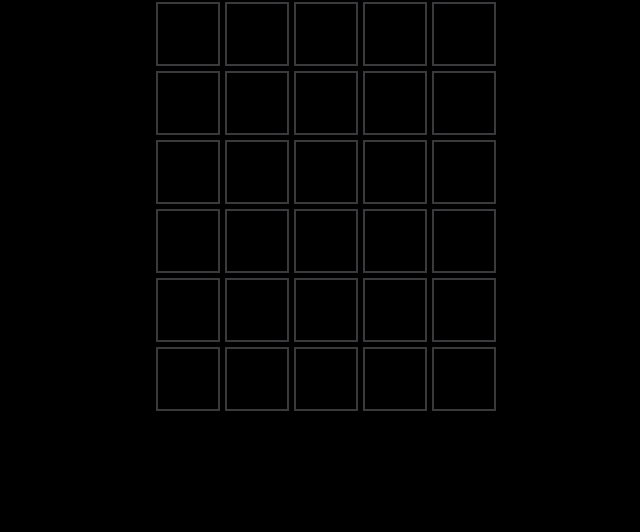
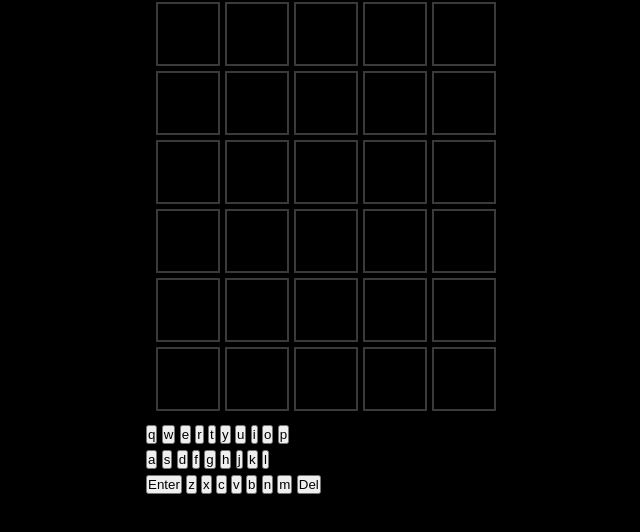
Before and after one commit to Danielbyte/WordleDoodle, a website: page src/public/index.html in a window 1280 px wide. Shown: the part 82-614 px from the top of the page, without its empty margins (314-954 px from the left). Drawn offline with Linux system fonts and the light colour scheme.

Commit message:
Added keyboard buttons

```diff
--- a/src/public/css/styles.css
+++ b/src/public/css/styles.css
@@ -52,4 +52,6 @@ header{
   border: 2px solid rgb(58, 58, 60);
   min-width: 60px;
   min-height: 60px;
+  font-size: 32px;
+  font-weight: bold;
 }
--- a/src/public/index.html
+++ b/src/public/index.html
@@ -17,6 +17,45 @@
       <div id="board-container">
         <div id="board"></div>
       </div>
+
+      <div id="keyboard-container">
+        <div class="keybord-row">
+          <button data-key="q">q</button>
+          <button data-key="w">w</button>
+          <button data-key="e">e</button>
+          <button data-key="r">r</button>
+          <button data-key="t">t</button>
+          <button data-key="y">y</button>
+          <button data-key="u">u</button>
+          <button data-key="i">i</button>
+          <button data-key="o">o</button>
+          <button data-key="p">p</button>
+        </div>
+        <div class="keybord-row">
+          <div class="spacer-half"></div>
+          <button data-key="a">a</button>
+          <button data-key="s">s</button>
+          <button data-key="d">d</button>
+          <button data-key="f">f</button>
+          <button data-key="g">g</button>
+          <button data-key="h">h</button>
+          <button data-key="j">j</button>
+          <button data-key="k">k</button>
+          <button data-key="l">l</button>
+          <div class="spacer-half"></div>
+        </div>
+        <div class="keybord-row">
+          <button data-key="enter" class="wide-button">Enter</button>
+          <button data-key="z">z</button>
+          <button data-key="x">x</button>
+          <button data-key="c">c</button>
+          <button data-key="v">v</button>
+          <button data-key="b">b</button>
+          <button data-key="n">n</button>
+          <button data-key="m">m</button>
+          <button data-key="del" class="wide-button">Del</button>
+        </div>
+      </div>
     </div>
   </div>
 </body>
```
